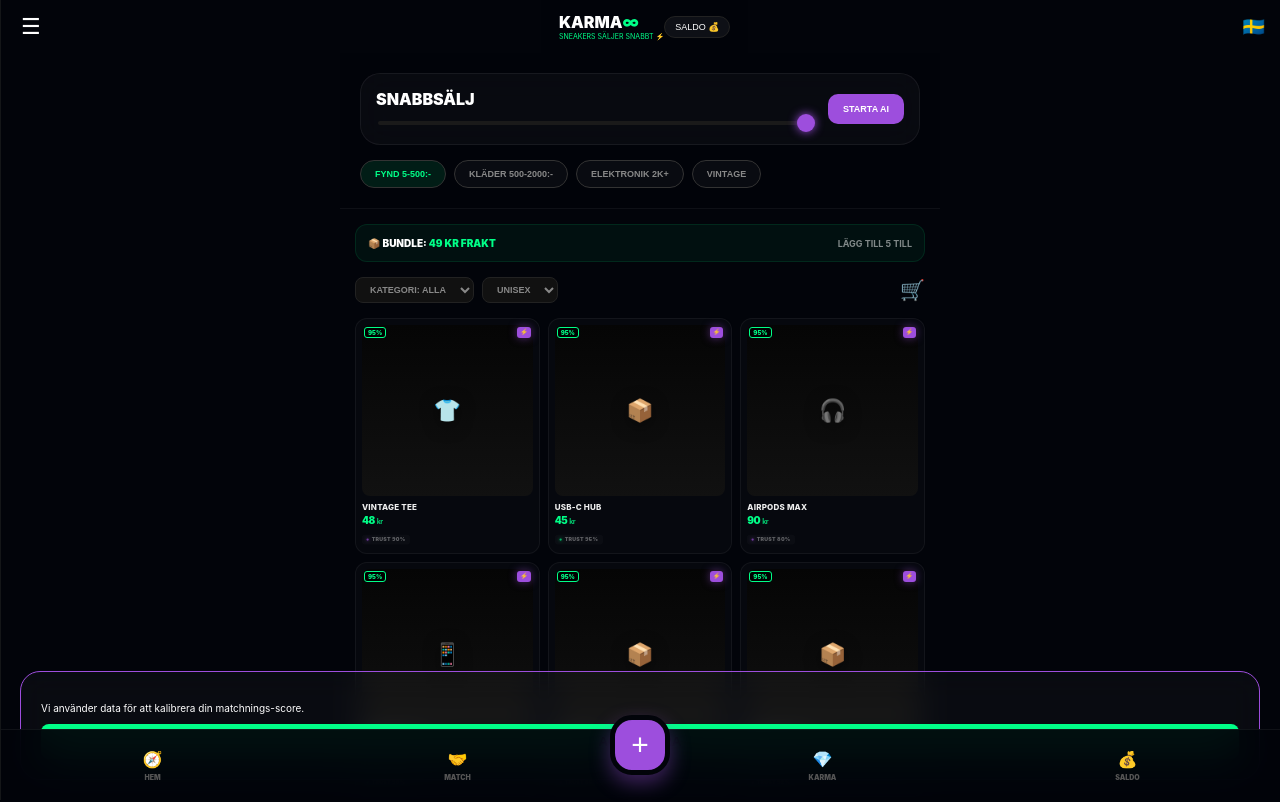
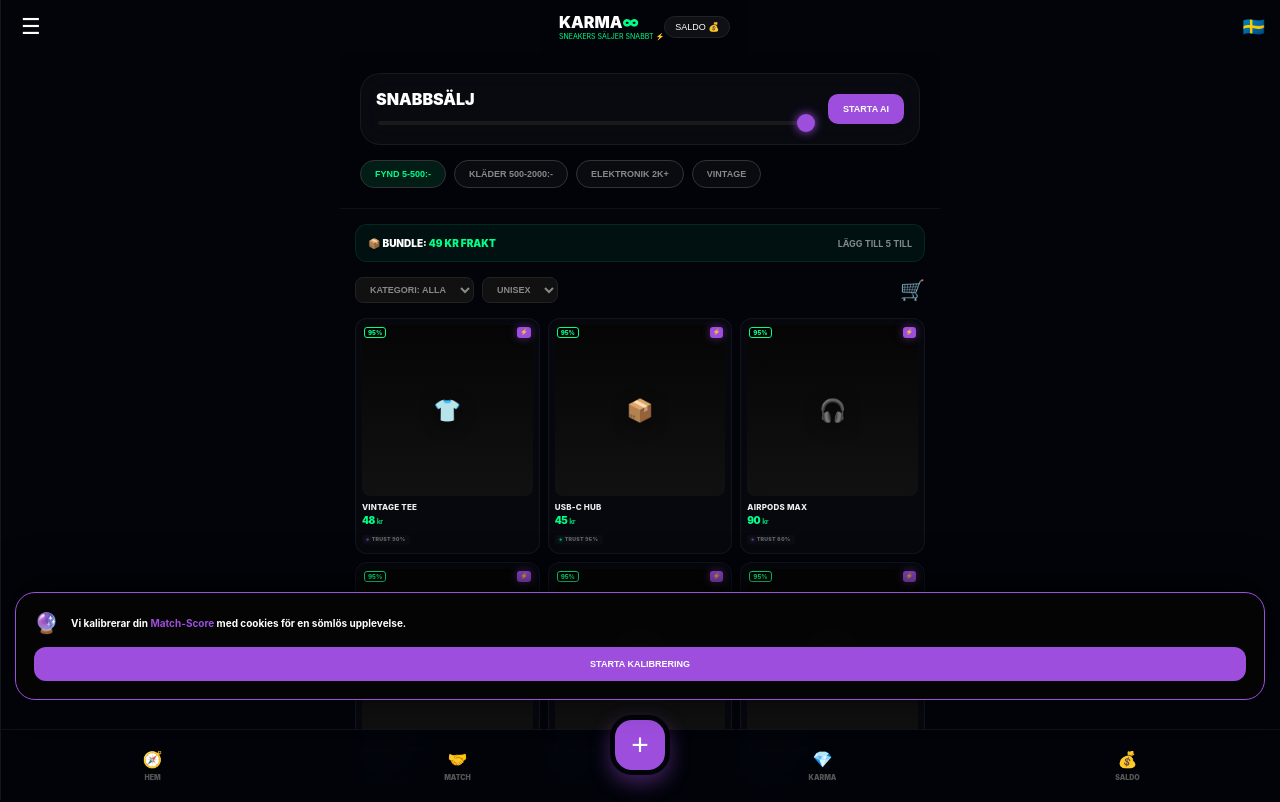
Before and after one commit to gascheckking/marketbeg-appGem, a Next.js app: page / in a window 1280 px wide. Shown: the top 802 px of the page. Built offline with nearby package versions, Linux system fonts and the light colour scheme.

Commit message:
Update CookieConsent.tsx

```diff
--- a/components/CookieConsent.tsx
+++ b/components/CookieConsent.tsx
@@ -5,16 +5,43 @@ import React, { useState, useEffect } from 'react';
 export const CookieConsent = () => {
   const [show, setShow] = useState(false);
   useEffect(() => {
-    if (!localStorage.getItem('karma_cookie_consent')) setShow(true);
+    if (!localStorage.getItem('karma_cookie_consent')) {
+      const timer = setTimeout(() => setShow(true), 2000);
+      return () => clearTimeout(timer);
+    }
   }, []);
 
   if (!show) return null;
+
   return (
-    <div style={{ position: 'fixed', bottom: '20px', left: '20px', right: '20px', zIndex: 9999 }}>
-      <div className="glass-card" style={{ padding: '20px', border: '1px solid var(--neon-purple)' }}>
-        <p style={{ fontSize: '10px' }}>Vi använder data för att kalibrera din matchnings-score.</p>
-        <button onClick={() => { localStorage.setItem('karma_cookie_consent', 'true'); setShow(false); }} style={{ background: 'var(--neon-mint)', color: '#000', border: 'none', padding: '10px', width: '100%', fontWeight: 900, borderRadius: '8px' }}>ACCEPTERA</button>
+    <div style={{
+      position: 'fixed', bottom: '100px', left: '15px', right: '15px', zIndex: 10000,
+      animation: 'slideUp 0.5s cubic-bezier(0.16, 1, 0.3, 1)'
+    }}>
+      <div className="glass-card" style={{
+        padding: '18px', border: '1px solid var(--neon-purple)',
+        background: 'rgba(5, 5, 5, 0.95)', boxShadow: '0 -10px 40px rgba(0,0,0,0.8)'
+      }}>
+        <div style={{ display: 'flex', alignItems: 'center', gap: '12px', marginBottom: '12px' }}>
+          <span style={{ fontSize: '20px' }}>🔮</span>
+          <p style={{ fontSize: '10px', margin: 0, fontWeight: 700, lineHeight: '1.4' }}>
+            Vi kalibrerar din <span style={{ color: 'var(--neon-purple)' }}>Match-Score</span> med cookies för en sömlös upplevelse.
+          </p>
+        </div>
+        <button
+          onClick={() => { localStorage.setItem('karma_cookie_consent', 'true'); setShow(false); }}
+          className="primary-btn"
+          style={{ background: 'var(--neon-purple)', color: '#fff', fontSize: '9px', padding: '12px' }}
+        >
+          STARTA KALIBRERING
+        </button>
       </div>
+      <style jsx>{`
+        @keyframes slideUp {
+          from { transform: translateY(100px); opacity: 0; }
+          to { transform: translateY(0); opacity: 1; }
+        }
+      `}</style>
     </div>
   );
 };
```
